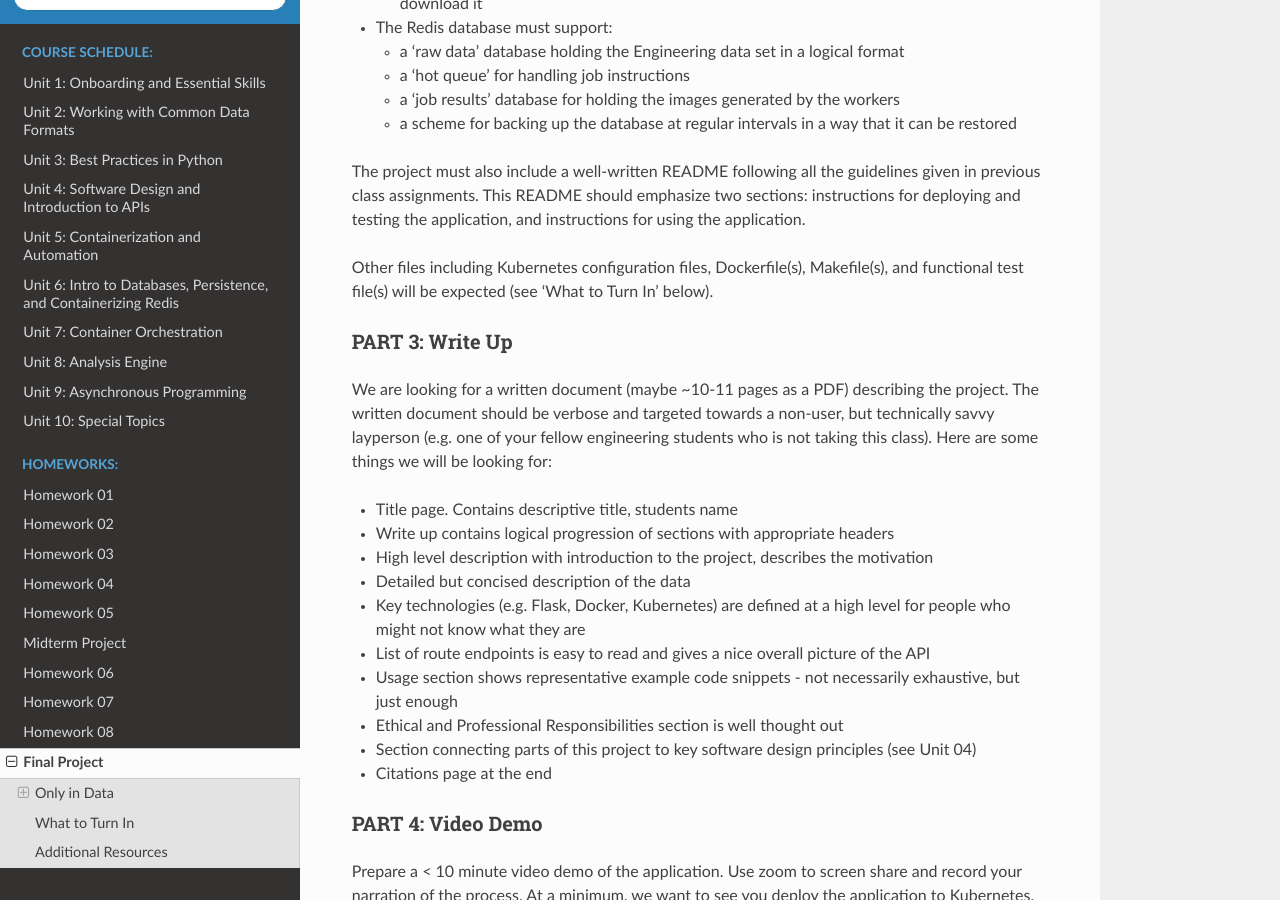
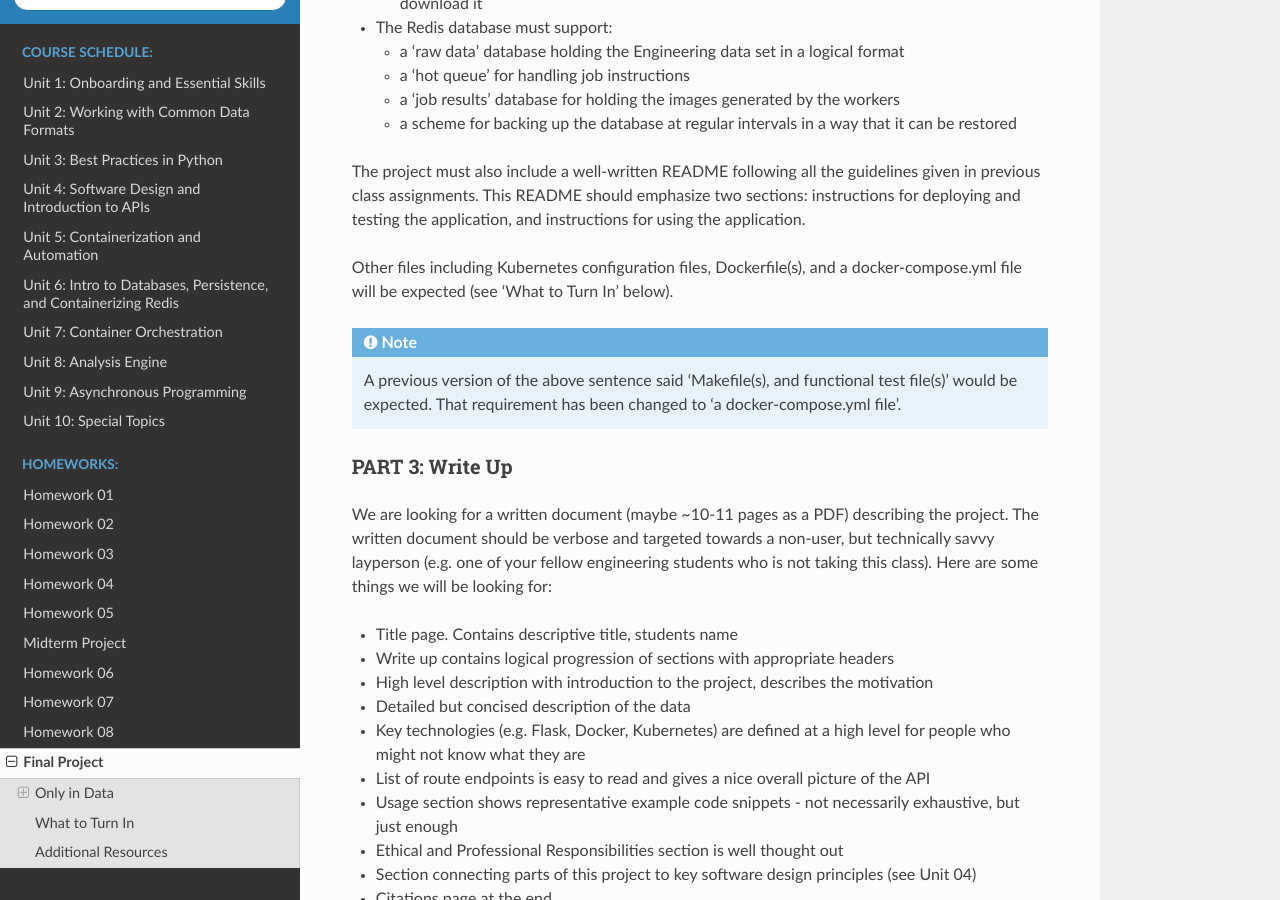
Before and after one commit to TACC/coe-332-sp23, a Sphinx documentation site: the page built from docs/homework/final.rst, in a window 1280 px wide and 900 px high, scrolled down 1309 px. Built offline with Sphinx 7.4.7 and the Read the Docs theme 2.0.0, drawn with Linux system fonts in a browser that asks for light colours.

Commit message:
slight update to final requirement

```diff
--- a/docs/homework/final.rst
+++ b/docs/homework/final.rst
@@ -73,9 +73,13 @@ given in previous class assignments. This README should emphasize two sections:
 instructions for deploying and testing the application, and instructions for
 using the application.
 
-Other files including Kubernetes configuration files, Dockerfile(s), Makefile(s),
-and functional test file(s) will be expected (see 'What to Turn In' below).
+Other files including Kubernetes configuration files, Dockerfile(s), and a
+docker-compose.yml file will be expected (see 'What to Turn In' below).
 
+.. note::
+
+   A previous version of the above sentence said 'Makefile(s), and functional test file(s)'
+   would be expected. That requirement has been changed to 'a docker-compose.yml file'.
 
 
 
```
